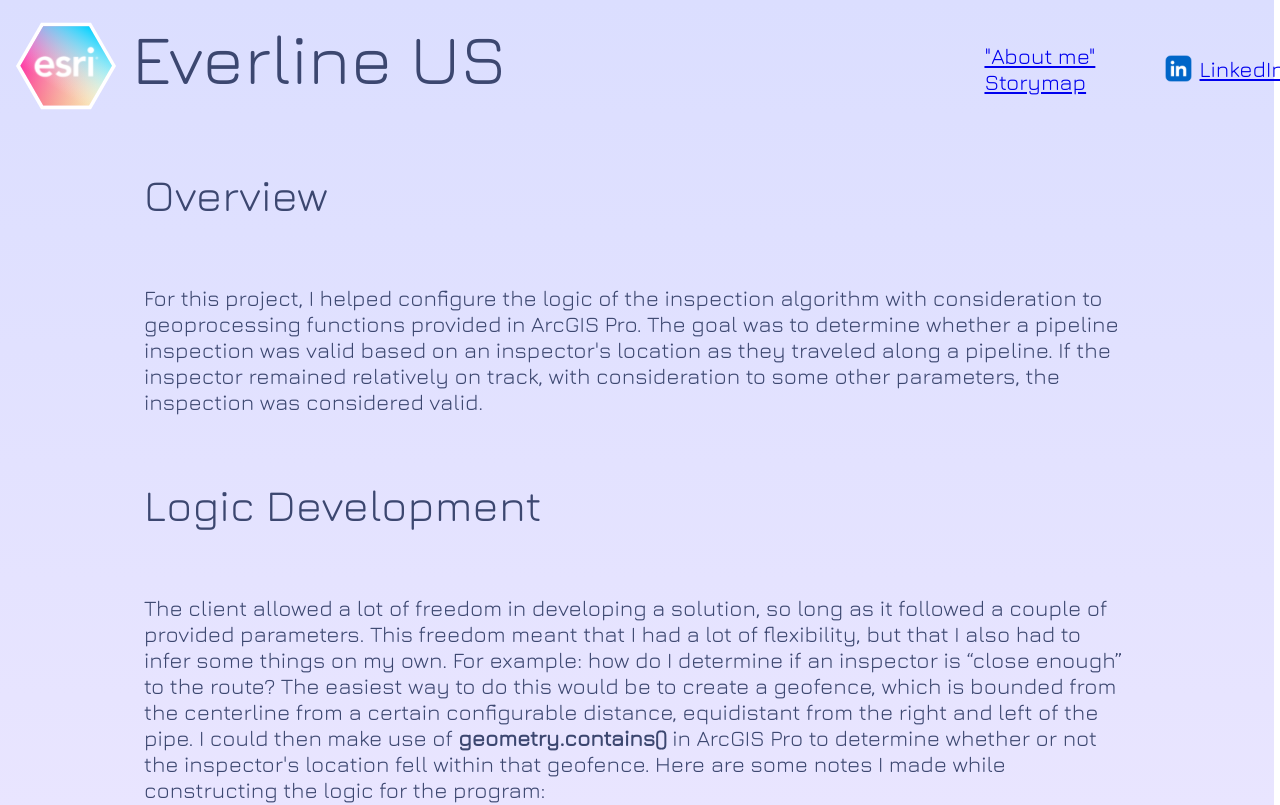
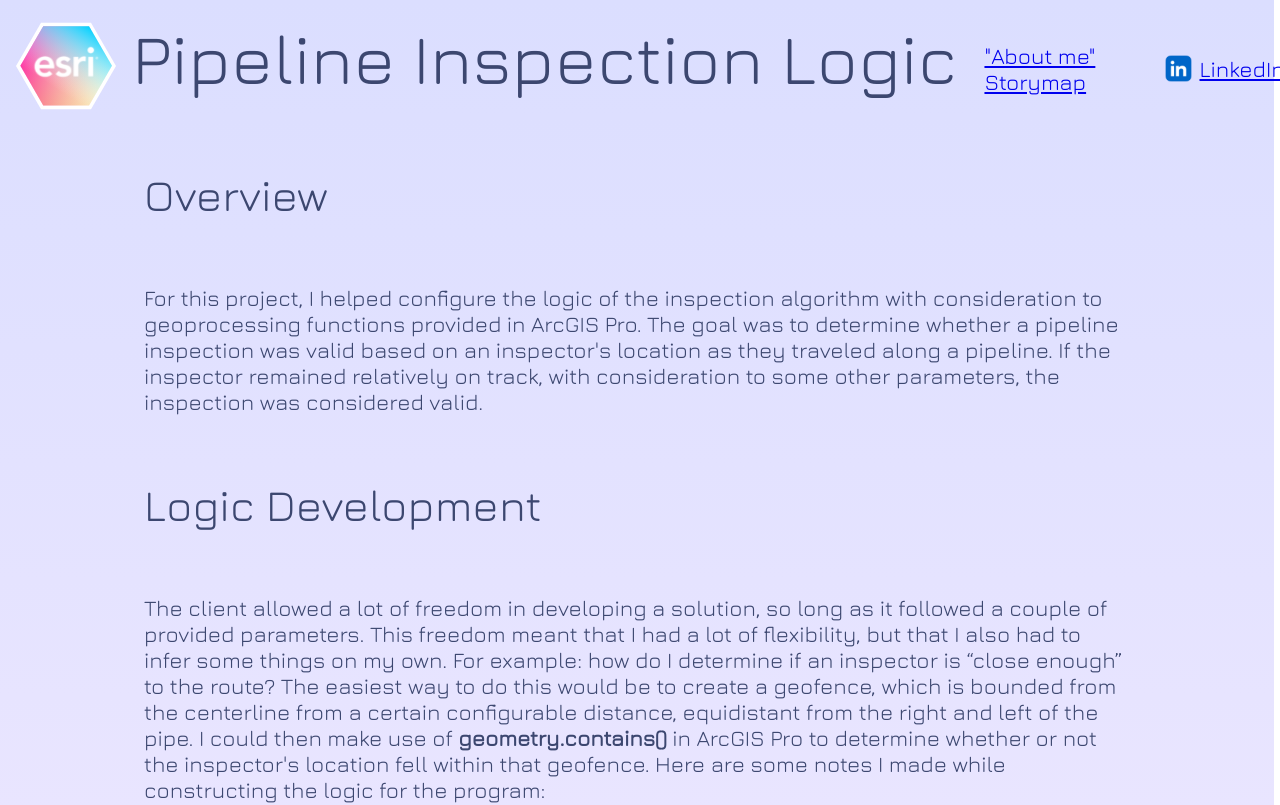
Before and after one commit to rafa-mondal/intern-blog, a SvelteKit app: page /everline-us in a window 1280 px wide. Shown: the top 805 px of the page. Built offline with nearby package versions, Linux system fonts and the light colour scheme.

Commit message:
edited out client name

```diff
--- a/src/routes/+page.svelte
+++ b/src/routes/+page.svelte
@@ -90,7 +90,7 @@
             </div>
             <div id="six" class="tile-desc">
                 <span class="sm-text">Early June<br></span>
-                <span class="lg-text">Everline US<br></span>
+                <span class="lg-text">Pipeline Inspection Logic<br></span>
                 <span class="sm-text">Geofencing logic development of a pipeline inspector tracking system<br></span>
             </div>
 
--- a/src/routes/everline-us/+page.svelte
+++ b/src/routes/everline-us/+page.svelte
@@ -12,7 +12,7 @@
             <a href="/">
                 <button class="home-button"> <img src="/images/esri-logo.svg" alt=""/> </button>
             </a>
-            <div class="title-text"> Everline US </div>
+            <div class="title-text"> Pipeline Inspection Logic </div>
         </div>
         <div class="links">
             <div class="link-align">
```
